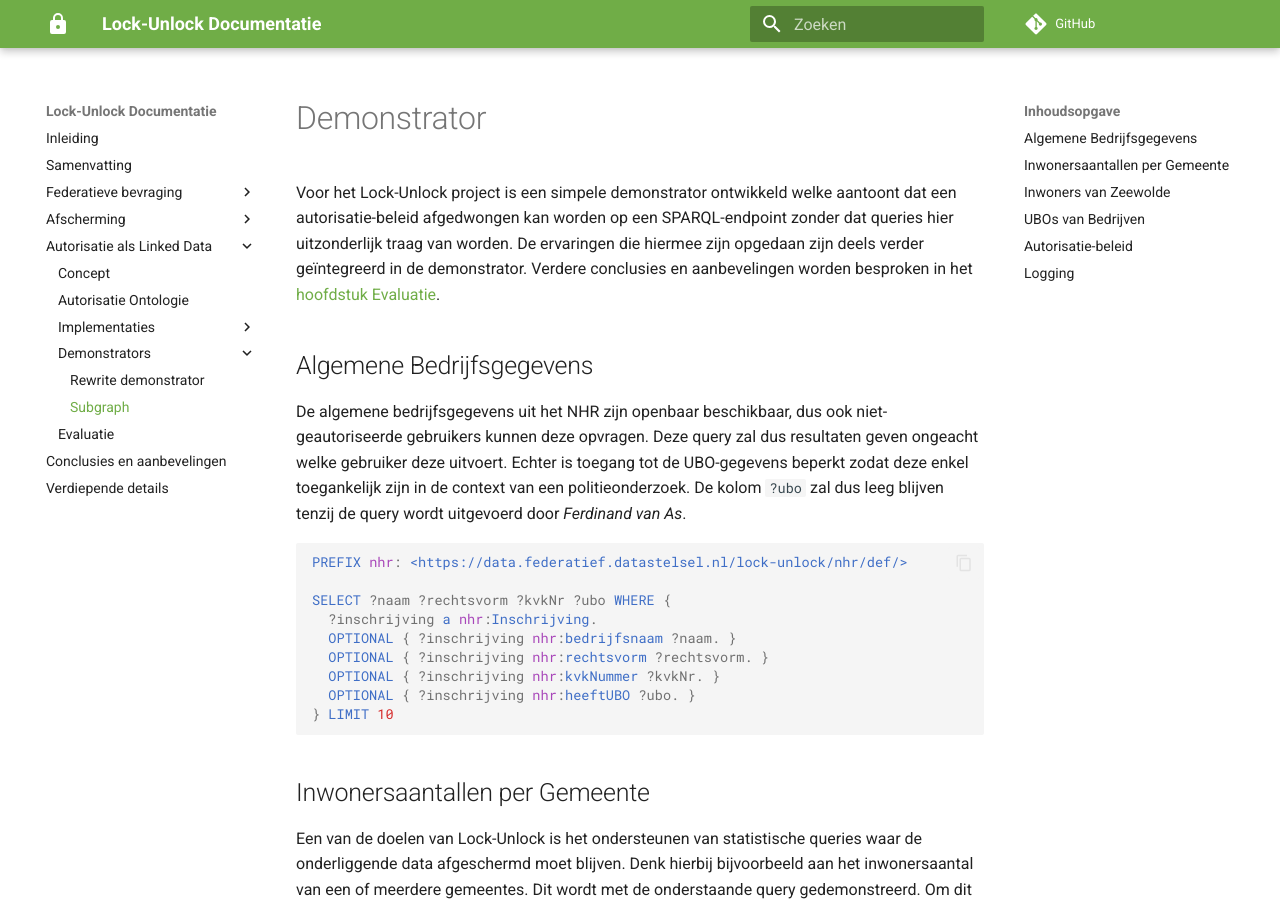
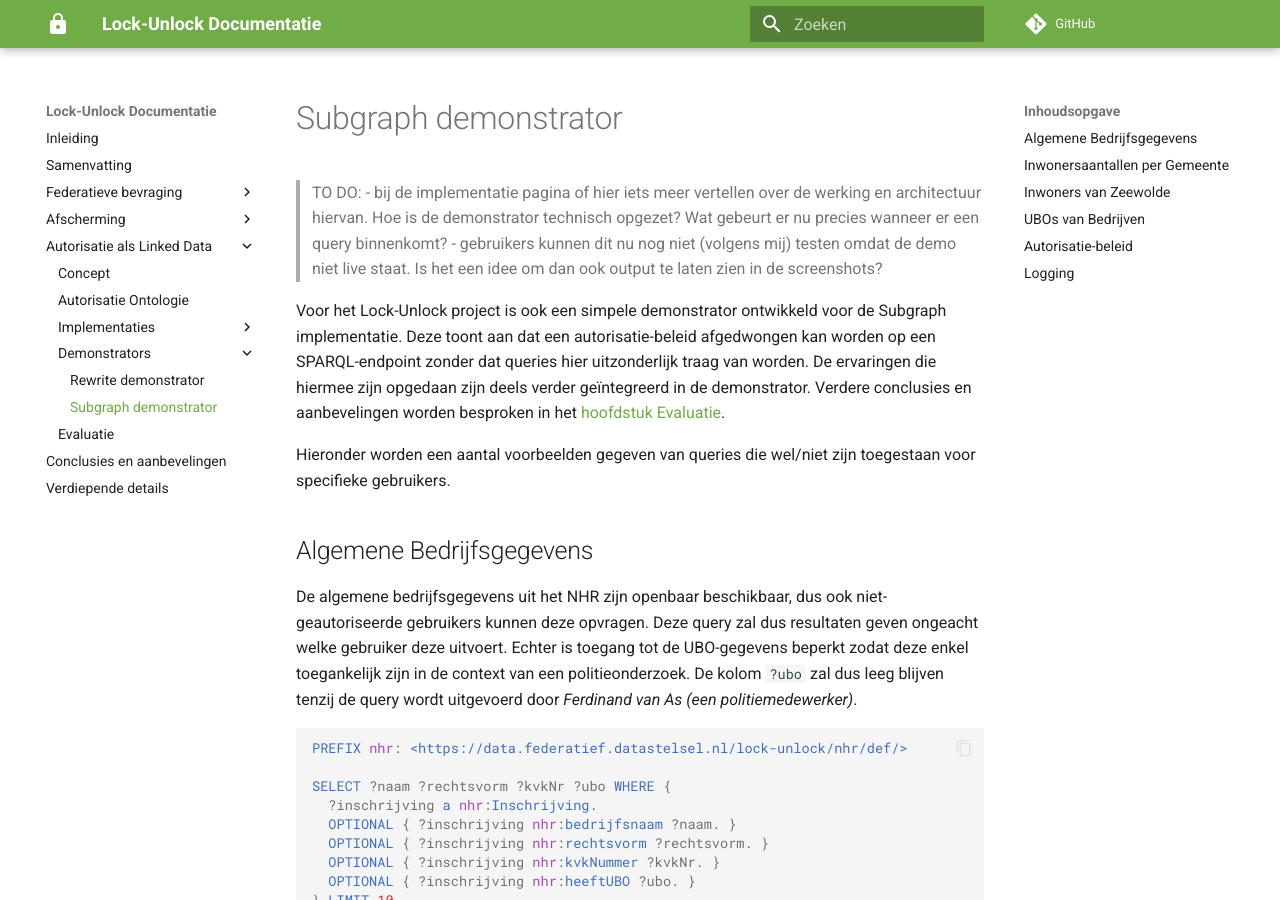
Before and after one commit to kadaster-labs/lock-unlock-docs, an MkDocs documentation site: the page built from docs/autorisatie-als-linkeddata/demonstrators/subgraph.md, in a window 1280 px wide and 900 px high. Built offline with MkDocs 1.6.1 and Material for MkDocs 9.7.7, drawn with Linux system fonts in a browser that asks for light colours; comment, search, counter and statistics services are not loaded; some of the changed text lies outside the part shown.

Commit message:
Snelle review Subgraph demonstrator

````diff
--- a/docs/autorisatie-als-linkeddata/demonstrators/subgraph.md
+++ b/docs/autorisatie-als-linkeddata/demonstrators/subgraph.md
@@ -1,19 +1,22 @@
 ---
-title: Subgraph
+title: Subgraph demonstrator
 ---
+> TO DO:
+> - bij de implementatie pagina of hier iets meer vertellen over de werking en architectuur hiervan. Hoe is de demonstrator technisch opgezet? Wat gebeurt er nu precies wanneer er een query binnenkomt?
+> - gebruikers kunnen dit nu nog niet (volgens mij) testen omdat de demo niet live staat. Is het een idee om dan ook output te laten zien in de screenshots?
 
-# Demonstrator
-
-Voor het Lock-Unlock project is een simpele demonstrator ontwikkeld welke aantoont dat een autorisatie-beleid afgedwongen kan worden op een SPARQL-endpoint zonder dat queries hier uitzonderlijk traag van worden.
+Voor het Lock-Unlock project is ook een simpele demonstrator ontwikkeld voor de Subgraph implementatie. Deze toont aan dat een autorisatie-beleid afgedwongen kan worden op een SPARQL-endpoint zonder dat queries hier uitzonderlijk traag van worden.
 De ervaringen die hiermee zijn opgedaan zijn deels verder geïntegreerd in de demonstrator.
 Verdere conclusies en aanbevelingen worden besproken in het [hoofdstuk Evaluatie](../../evaluatie/).
+
+Hieronder worden een aantal voorbeelden gegeven van queries die wel/niet zijn toegestaan voor specifieke gebruikers.
 
 ## Algemene Bedrijfsgegevens
 
 De algemene bedrijfsgegevens uit het NHR zijn openbaar beschikbaar, dus ook niet-geautoriseerde gebruikers kunnen deze opvragen.
 Deze query zal dus resultaten geven ongeacht welke gebruiker deze uitvoert.
 Echter is toegang tot de UBO-gegevens beperkt zodat deze enkel toegankelijk zijn in de context van een politieonderzoek.
-De kolom `?ubo` zal dus leeg blijven tenzij de query wordt uitgevoerd door _Ferdinand van As_.
+De kolom `?ubo` zal dus leeg blijven tenzij de query wordt uitgevoerd door _Ferdinand van As (een politiemedewerker)_.
 
 ```sparql
 PREFIX nhr: <https://data.federatief.datastelsel.nl/lock-unlock/nhr/def/>
````
Also changed, not shown: other parts of docs/autorisatie-als-linkeddata/demonstrators/subgraph.md (+3 -3 lines).
